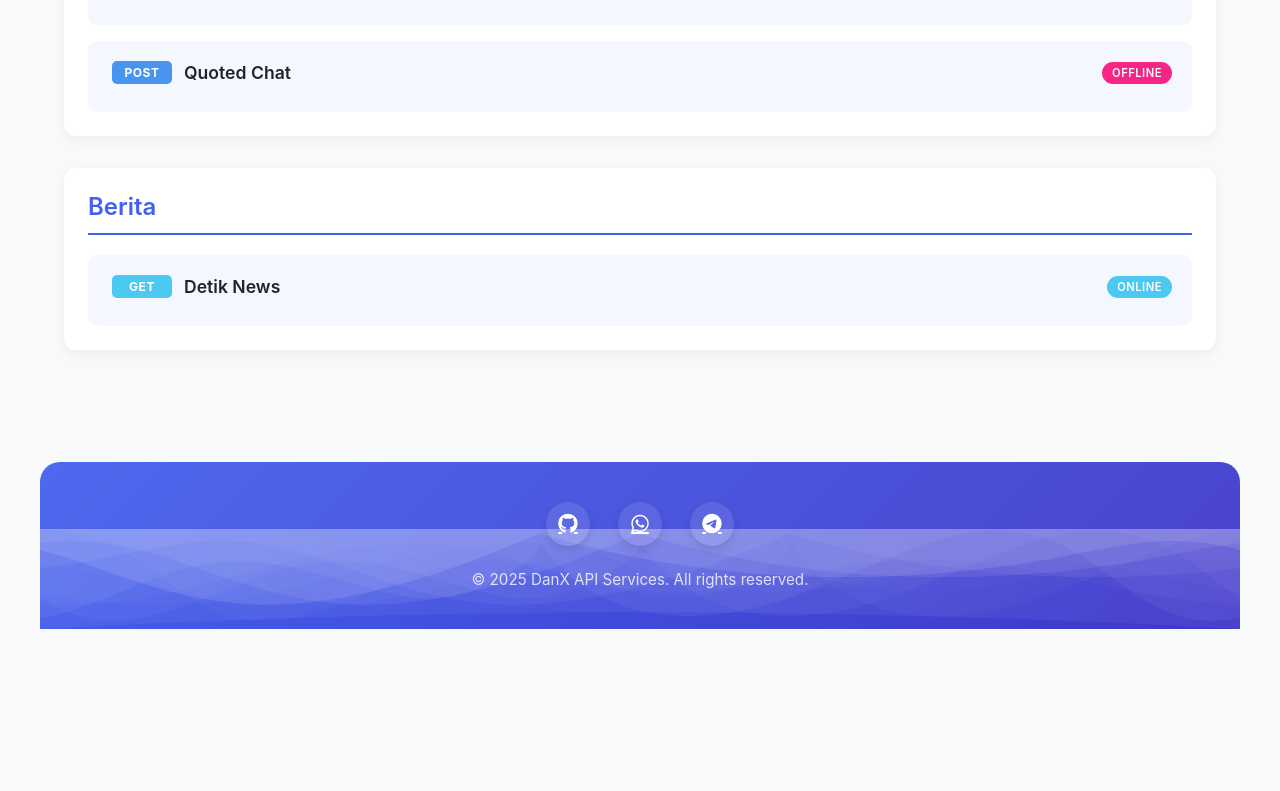
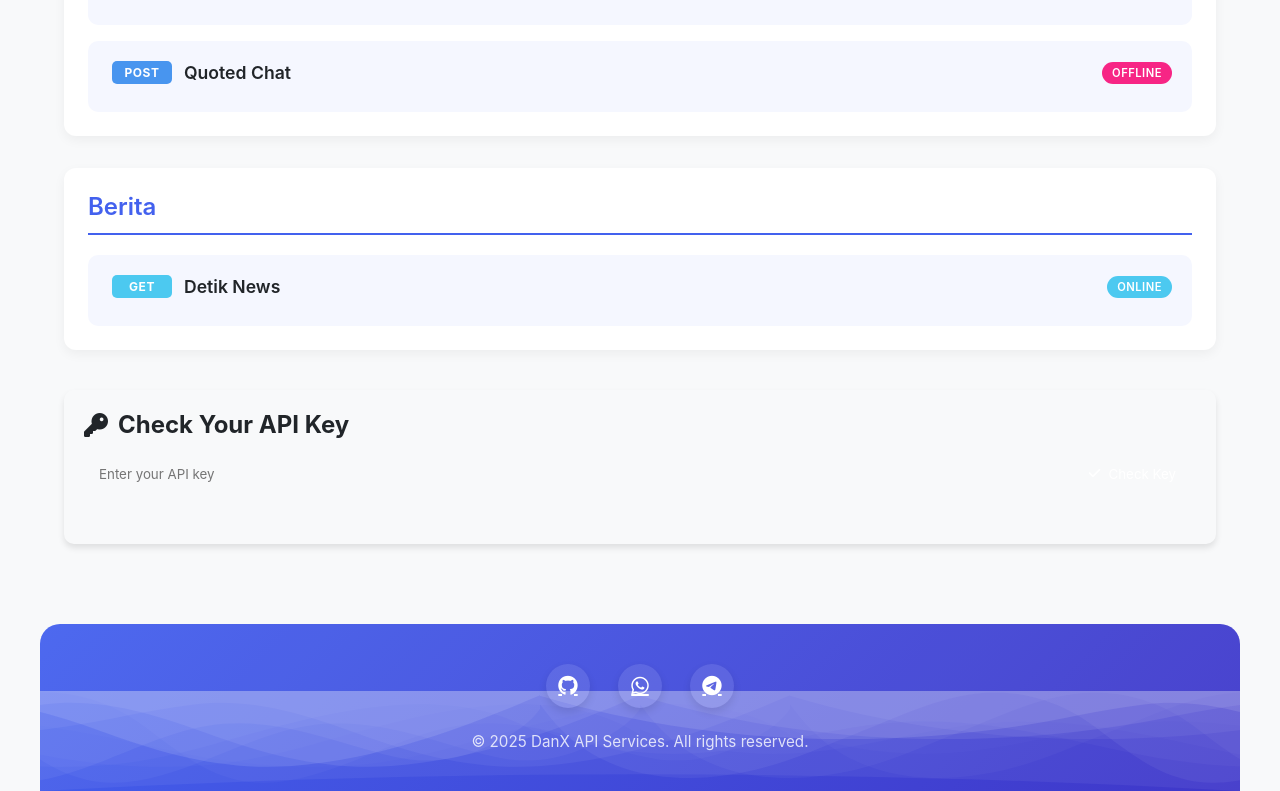
Before and after one commit to DanX1020/DanXAPI, a website: page public/index.html in a window 1280 px wide. Shown: the part 2778-3569 px from the top of the page. Before the commit the page ends 3407 px from the top, so only its background shows below. Drawn offline with Linux system fonts and the light colour scheme.

Commit message:
Add files via upload

```diff
--- a/public/index.html
+++ b/public/index.html
@@ -46,6 +46,20 @@
                 <h3>No APIs found</h3>
                 <p>Try a different search term</p>
             </div>
+
+            <!-- API Key Checker Section - Moved to bottom -->
+            <div class="api-key-checker">
+                <h2><i class="fas fa-key"></i> Check Your API Key</h2>
+                <div class="key-check-input">
+                    <input type="text" id="apiKeyInput" placeholder="Enter your API key">
+                    <button id="checkKeyBtn" class="check-key-btn">
+                        <i class="fas fa-check"></i> Check Key
+                    </button>
+                </div>
+                <div id="keyCheckResult" class="key-check-result">
+                    <!-- Result will appear here -->
+                </div>
+            </div>
         </main>
 
         <footer class="app-footer">
--- a/public/script.js
+++ b/public/script.js
@@ -298,6 +298,37 @@ function loadApiData() {
     }
 }
 
+// API Key Checker Functionality
+document.getElementById('checkKeyBtn').addEventListener('click', async function() {
+    const apiKey = document.getElementById('apiKeyInput').value.trim();
+    const resultDiv = document.getElementById('keyCheckResult');
+
+    if (!apiKey) {
+        resultDiv.innerHTML = '<i class="fas fa-exclamation-circle"></i> Please enter an API key';
+        resultDiv.className = 'key-check-result invalid';
+        return;
+    }
+
+    try {
+        // You'll need to create an endpoint in your backend to check API keys
+        const response = await fetch(`/api/check-key?apikey=${encodeURIComponent(apiKey)}`);
+        const data = await response.json();
+
+        if (data.valid) {
+            resultDiv.innerHTML = `<i class="fas fa-check-circle"></i> Key terdaftar atas nama: ${data.email}<br>
+                                  Limit: ${data.limit} | Digunakan: ${data.usage} | Sisa: ${data.remaining}`;
+            resultDiv.className = 'key-check-result valid';
+        } else {
+            resultDiv.innerHTML = '<i class="fas fa-times-circle"></i> Key tidak terdaftar';
+            resultDiv.className = 'key-check-result invalid';
+        }
+    } catch (error) {
+        resultDiv.innerHTML = '<i class="fas fa-exclamation-triangle"></i> Error checking key';
+        resultDiv.className = 'key-check-result invalid';
+        console.error('Error checking API key:', error);
+    }
+});
+
 // Theme Toggle
 function setupThemeToggle() {
     const savedTheme = localStorage.getItem('theme');
--- a/public/styles.css
+++ b/public/styles.css
@@ -549,6 +549,72 @@ body.dark-mode .api-endpoint {
     animation: shimmer 1.5s infinite;
 }
 
+/* API Key Checker Styles */
+.api-key-checker {
+    margin-top: 40px;
+    padding: 20px;
+    background: var(--card-bg);
+    border-radius: 10px;
+    box-shadow: 0 4px 6px rgba(0, 0, 0, 0.1);
+}
+
+.api-key-checker h2 {
+    margin-bottom: 15px;
+    color: var(--text-color);
+    display: flex;
+    align-items: center;
+    gap: 10px;
+}
+
+.key-check-input {
+    display: flex;
+    gap: 10px;
+    margin-bottom: 10px;
+}
+
+#apiKeyInput {
+    flex: 1;
+    padding: 12px 15px;
+    border: 1px solid var(--border-color);
+    border-radius: 5px;
+    background: var(--input-bg);
+    color: var(--text-color);
+}
+
+.check-key-btn {
+    padding: 12px 20px;
+    background: var(--primary-color);
+    color: white;
+    border: none;
+    border-radius: 5px;
+    cursor: pointer;
+    transition: background 0.3s;
+    display: flex;
+    align-items: center;
+    gap: 8px;
+}
+
+.check-key-btn:hover {
+    background: var(--primary-hover);
+}
+
+.key-check-result {
+    padding: 10px;
+    border-radius: 5px;
+    text-align: center;
+    font-weight: 500;
+}
+
+.key-check-result.valid {
+    background: rgba(40, 167, 69, 0.2);
+    color: #28a745;
+}
+
+.key-check-result.invalid {
+    background: rgba(220, 53, 69, 0.2);
+    color: #dc3545;
+}
+
 /* Responsive adjustments */
 @media (max-width: 768px) {
     .app-header {
```
Lines whose indentation alone changed are shown as unchanged.
